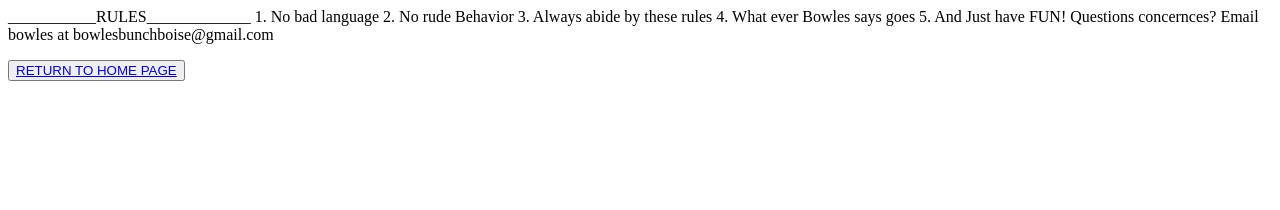
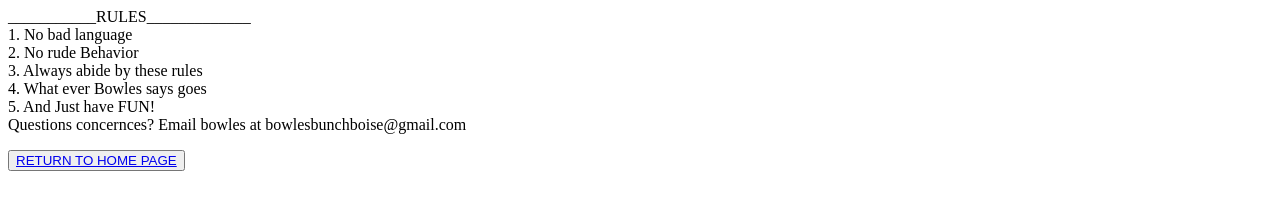
Before and after one commit to USSthunder/Chat_room, a plain HTML site: page rules.html in a window 1280 px wide. Drawn offline with Linux system fonts and the light colour scheme.

Commit message:
Update rules.html

```diff
--- a/rules.html
+++ b/rules.html
@@ -1,12 +1,18 @@
 <link rel="icon" href="https://a1c-bowles-hangout.w3spaces.com/favicon2.icon.png?bypass-cache=1636052007" type="image/x-icon">
 
-<p>___________RULES_____________
-1. No bad language
-2. No rude Behavior
-3. Always abide by these rules
-4. What ever Bowles says goes
-5. And Just have FUN!
-	Questions concernces?
+<head>___________RULES_____________
+	</head>
+<div>1. No bad language
+</div>
+<div>2. No rude Behavior
+</div>
+	<div>3. Always abide by these rules
+</div>
+		<div>4. What ever Bowles says goes
+</div>
+	<div>5. And Just have FUN!
+			</div>
+		Questions concernces?
 Email bowles at bowlesbunchboise@gmail.com
 </p><button/>
    <div id="link"> <a href="file:///C:/Users/bowle/AppData/Local/Temp/Temp1_Chat_room-main.zip/Chat_room-main/home.html">RETURN TO HOME PAGE</a> </div>
```
